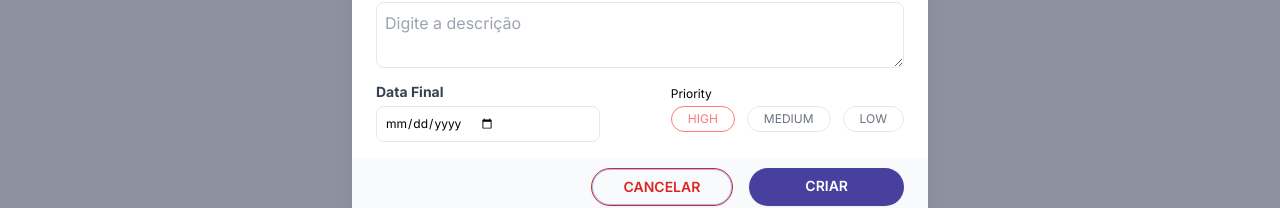
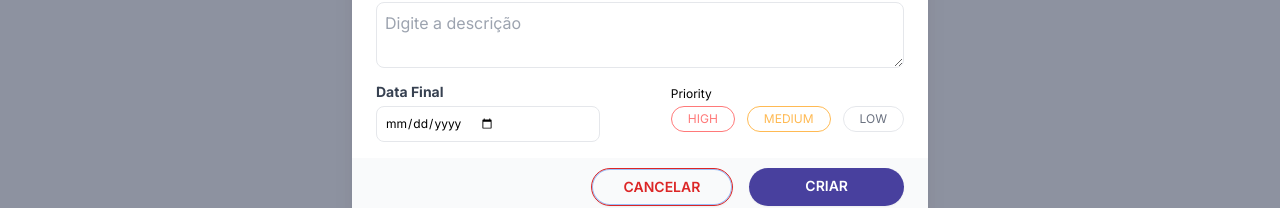
Before and after one commit to Miguel-ectil/Project-Kanban, a Next.js app: page / in a window 1280 px wide. Both pictures are taken after a click on the button "+ Novo Card". Shown: the part 372-580 px from the top of the page. Built offline with nearby package versions, Linux system fonts and the light colour scheme; no server answers.

Commit message:
Acabo de adicionar a cor da propriedade 'MEDIUN', na borda e no texto também

```diff
--- a/src/components/newCard.tsx
+++ b/src/components/newCard.tsx
@@ -80,7 +80,7 @@ export default function NewCard({ onClose }: any) {
                               <p className="px-4 py-1 border border-[#FF7979] rounded-2xl text-xs text-[#FF7979]">
                                 HIGH
                               </p>
-                              <div className="px-4 py-1 border rounded-2xl text-xs text-gray-500">
+                              <div className="px-4 py-1 border border-[#FFBA53] rounded-2xl text-xs text-[#FFBA53]">
                                 MEDIUM
                               </div>
                               <p className="px-4 py-1 border rounded-2xl text-xs text-gray-500">
```
